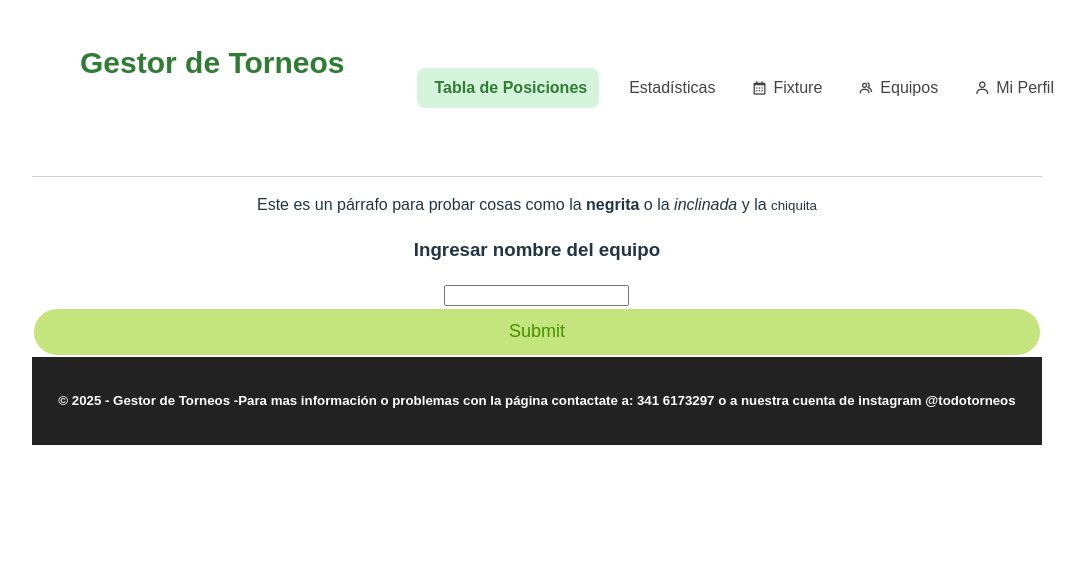
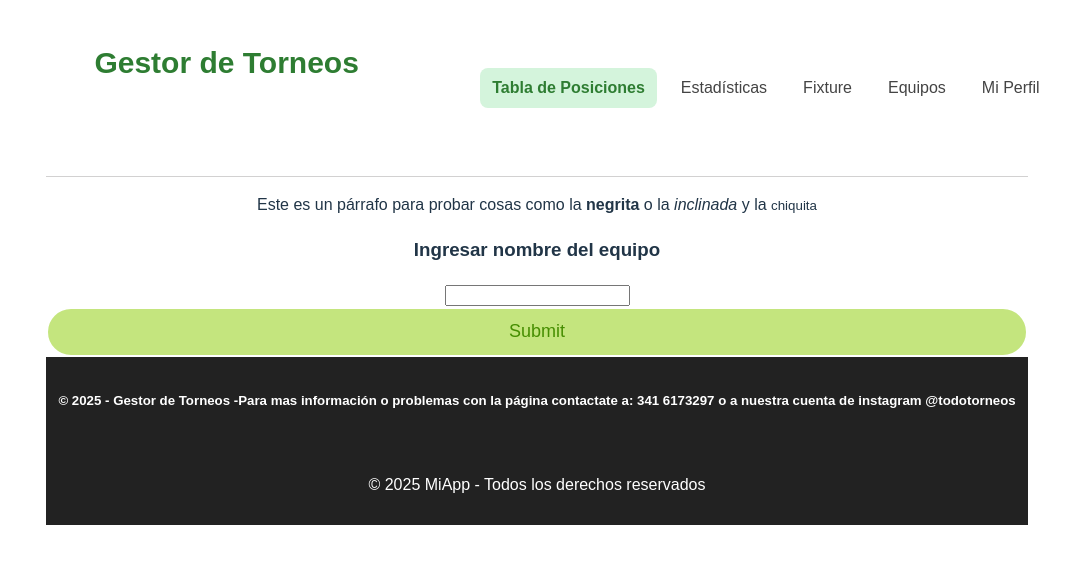
Before and after one commit to tomasandino12/frontend-TPtorneos, a React (Vite) app: page / in a window 1280 px wide. Both pictures are taken after typing "Sample", "Sample123" into the empty fields and a click on the input "Iniciar Sesión". Shown: the top 564 px of the page, without its empty margins (103-1187 px from the left). Built offline with nearby package versions, Linux system fonts and the light colour scheme.

Commit message:
Arreglo navBar y rutas

```diff
--- a/src/App.jsx
+++ b/src/App.jsx
@@ -1,29 +1,33 @@
-import { Routes, Route } from 'react-router-dom'
+import { BrowserRouter, Routes, Route } from 'react-router-dom'
 import './App.css'
 
 import InicioSesion from "./pages/InicioSesion.jsx"
 import Registro from "./pages/Registro.jsx"
-import GestorTorneos from './pages/GestorTorneos.jsx'
-import Estadisticas from './pages/Estadisticas.jsx'
-import FixtureTorneo from './pages/FixtureTorneo.jsx'
-import Equipos from './pages/Equipos.jsx'
-import MiPerfil from './pages/MiPerfil.jsx'
+import Layout from "./pages/Layout.jsx"
+import GestorTorneos from "./pages/GestorTorneos.jsx"
+import Estadisticas from "./pages/Estadisticas.jsx"
+import FixtureTorneo from "./pages/FixtureTorneo.jsx"
+import Equipos from "./pages/Equipos.jsx"
+import MiPerfil from "./pages/MiPerfil.jsx"
 
 // ⚠️ Import global eliminado:
 // import "./styles/IndexStyle.css";
 
 function App() {
   return (
+  <BrowserRouter>
     <Routes>
       <Route path="/" element={<InicioSesion />} />
-      <Route path="/iniciosesion" element={<InicioSesion />} />
       <Route path="/registro" element={<Registro />} />
-      <Route path="/gestorTorneos" element={<GestorTorneos />} />
-      <Route path="/estadisticas" element={<Estadisticas />} />
-      <Route path="/fixture" element={<FixtureTorneo />} />
-      <Route path="/equipos" element={<Equipos />} />
-      <Route path="/miPerfil" element={<MiPerfil />} />
+      <Route element={<Layout />}>
+        <Route path="/gestorTorneos" element={<GestorTorneos />} />
+        <Route path="/estadisticas" element={<Estadisticas />} />
+        <Route path="/fixture" element={<FixtureTorneo />} />
+        <Route path="/equipos" element={<Equipos />} />
+        <Route path="/miPerfil" element={<MiPerfil />} />
+      </Route>
     </Routes>
+  </BrowserRouter>
   )
 }
 
--- a/src/main.jsx
+++ b/src/main.jsx
@@ -1,13 +1,13 @@
+import React from 'react'
+import ReactDOM from 'react-dom/client'
 import { StrictMode } from 'react'
 import { createRoot } from 'react-dom/client'
 import './index.css'
 import App from './App.jsx'
 import { BrowserRouter } from 'react-router-dom'
 
-createRoot(document.getElementById('root')).render(
-  <StrictMode>
-    <BrowserRouter>
-      <App />
-    </BrowserRouter>
-  </StrictMode>,
+ReactDOM.createRoot(document.getElementById('root')).render(
+  <React.StrictMode>
+    <App />
+  </React.StrictMode>,
 )
--- a/src/pages/Equipos.jsx
+++ b/src/pages/Equipos.jsx
@@ -1,24 +1,9 @@
 import "../styles/IndexStyle.css";
+import { Link } from "react-router-dom";
 
 function Equipos() {
   return (
     <div className="Equipos">
-        <header>
-            <nav className="navbar">
-                <div className="navdiv">
-                    <div className="logo">
-                        <Link to="/gestorTorneos">Gestor de Torneos</Link>
-                    </div>
-                    <ul className="navlinks">
-                        <li><Link to="/gestorTorneos"><i className='bx  bx-trophy-star'></i> Tabla de Posiciones</Link></li>
-                        <li><Link to="/estadisticas"><i className='bx  bx-chart-bar-big-columns'></i> Estadísticas</Link></li>
-                        <li><Link to="/fixture"><i className='bx  bx-calendar' ></i> Fixture</Link></li>
-                        <li><Link to="/equipos" className="active"> <i className='bx  bx-group'></i> Equipos</Link></li>
-                        <li><Link to="/miPerfil"><i className='bx  bx-user'></i> Mi Perfil</Link></li>
-                    </ul>
-                </div>
-            </nav>
-        </header>
         <main>
             <p>ESTA ES LA PARTE DE EQUIPOS </p>
             <h3>Ingresar nombre del Jugador que desea agregar a su Equipo</h3>
--- a/src/pages/Estadisticas.jsx
+++ b/src/pages/Estadisticas.jsx
@@ -1,24 +1,9 @@
 import "../styles/IndexStyle.css";
+import { Link } from "react-router-dom";
 
 function Estadisticas() {
   return (
     <div className="Estadisticas">
-        <header>
-            <nav className="navbar">
-                <div className="navdiv">
-                    <div className="logo">
-                        <Link to="/gestorTorneos">Gestor de Torneos</Link>
-                    </div>
-                    <ul className="navlinks">
-                        <li><Link to="/gestorTorneos"><i className='bx  bx-trophy-star'></i> Tabla de Posiciones</Link></li>
-                        <li><Link to="/estadisticas" className="active"><i className='bx  bx-chart-bar-big-columns'></i> Estadísticas</Link></li>
-                        <li><Link to="/fixture"><i className='bx  bx-calendar' ></i> Fixture</Link></li>
-                        <li><Link to="/equipos"> <i className='bx  bx-group'></i> Equipos</Link></li>
-                        <li><Link to="/miPerfil"><i className='bx  bx-user'></i> Mi Perfil</Link></li>
-                    </ul>
-                </div>
-            </nav>
-        </header>
         <main>
             <p>ESTA ES LA PARTE DE ESTADISTICAS </p>
             <h3>Ingresar nombre del equipo</h3>
--- a/src/pages/FixtureTorneo.jsx
+++ b/src/pages/FixtureTorneo.jsx
@@ -1,24 +1,9 @@
 import "../styles/IndexStyle.css";
+import { Link } from "react-router-dom";
 
 function FixtureTorneo() {
     return (
     <div className="FixtureTorneo">
-        <header>
-            <nav className="navbar">
-                <div className="navdiv">
-                    <div className="logo">
-                        <Link to="/gestorTorneos">Gestor de Torneos</Link>
-                    </div>
-                    <ul className="navlinks">
-                        <li><Link to="/gestorTorneos"><i className='bx  bx-trophy-star'></i> Tabla de Posiciones</Link></li>
-                        <li><Link to="/estadisticas"><i className='bx  bx-chart-bar-big-columns'></i> Estadísticas</Link></li>
-                        <li><Link to="/fixture" className="active"><i className='bx  bx-calendar' ></i> Fixture</Link></li>
-                        <li><Link to="/equipos"> <i className='bx  bx-group'></i> Equipos</Link></li>
-                        <li><Link to="/miPerfil"><i className='bx  bx-user'></i> Mi Perfil</Link></li>
-                    </ul>
-                </div>
-            </nav>
-        </header>
         <main>
             <p>ESTA ES LA PARTE DE ESTADISTICAS </p>
             <h3>Ingresar nombre del equipo</h3>
--- a/src/pages/GestorTorneos.jsx
+++ b/src/pages/GestorTorneos.jsx
@@ -1,25 +1,9 @@
 import "../styles/IndexStyle.css";
-import { Link } from 'react-router-dom'
+import { Link, NavLink } from "react-router-dom";
 
 function GestorTorneos() {
   return (
     <div className="IndexPage">
-        <header>
-            <nav className="navbar">
-                <div className="navdiv">
-                    <div className="logo">
-                        <Link to="/gestorTorneos">Gestor de Torneos</Link>
-                    </div>
-                    <ul className="navlinks">
-                        <li><Link to="/gestorTorneos" className="active"><i className='bx  bx-trophy-star'></i> Tabla de Posiciones</Link></li>
-                        <li><Link to="/estadisticas"><i className='bx  bx-chart-bar-big-columns'></i> Estadísticas</Link></li>
-                        <li><Link to="/fixture"><i className='bx  bx-calendar' ></i> Fixture</Link></li>
-                        <li><Link to="/equipos"> <i className='bx  bx-group'></i> Equipos</Link></li>
-                        <li><Link to="/miPerfil"><i className='bx  bx-user'></i> Mi Perfil</Link></li>
-                    </ul>
-                </div>
-            </nav>
-        </header>
         <main>
             <p>Este es un párrafo para probar cosas como la <b>negrita</b> o la <i>inclinada</i> y la <small>chiquita</small> </p>
             <h3>Ingresar nombre del equipo</h3>
--- /dev/null
+++ b/src/pages/Layout.jsx
@@ -0,0 +1,65 @@
+import { Outlet, NavLink } from "react-router-dom";
+
+export default function Layout() {
+  return (
+    <>
+      <nav className="navbar">
+        <div className="navdiv">
+          <div className="logo">
+            <NavLink to="/gestorTorneos">Gestor de Torneos</NavLink>
+          </div>
+          <ul className="navlinks">
+            <li>
+              <NavLink
+                to="/gestorTorneos"
+                className={({ isActive }) => (isActive ? "active" : "")}
+              >
+                Tabla de Posiciones
+              </NavLink>
+            </li>
+            <li>
+              <NavLink
+                to="/estadisticas"
+                className={({ isActive }) => (isActive ? "active" : "")}
+              >
+                Estadísticas
+              </NavLink>
+            </li>
+            <li>
+              <NavLink
+                to="/fixture"
+                className={({ isActive }) => (isActive ? "active" : "")}
+              >
+                Fixture
+              </NavLink>
+            </li>
+            <li>
+              <NavLink
+                to="/equipos"
+                className={({ isActive }) => (isActive ? "active" : "")}
+              >
+                Equipos
+              </NavLink>
+            </li>
+            <li>
+              <NavLink
+                to="/miPerfil"
+                className={({ isActive }) => (isActive ? "active" : "")}
+              >
+                Mi Perfil
+              </NavLink>
+            </li>
+          </ul>
+        </div>
+      </nav>
+
+      <main>
+        <Outlet />
+      </main>
+
+      <footer>
+        <p>© 2025 MiApp - Todos los derechos reservados</p>
+      </footer>
+    </>
+  );
+}
--- a/src/pages/MiPerfil.jsx
+++ b/src/pages/MiPerfil.jsx
@@ -1,24 +1,9 @@
 import "../styles/IndexStyle.css";
+import { Link } from "react-router-dom";
 
 function MiPerfil() {
   return (
     <div className="MiPerfil">
-        <header>
-            <nav className="navbar">
-                <div className="navdiv">
-                    <div className="logo">
-                        <Link to="/gestorTorneos">Gestor de Torneos</Link>
-                    </div>
-                    <ul className="navlinks">
-                        <li><Link to="/gestorTorneos"><i className='bx  bx-trophy-star'></i> Tabla de Posiciones</Link></li>
-                        <li><Link to="/estadisticas"><i className='bx  bx-chart-bar-big-columns'></i> Estadísticas</Link></li>
-                        <li><Link to="/fixture"><i className='bx  bx-calendar' ></i> Fixture</Link></li>
-                        <li><Link to="/equipos"> <i className='bx  bx-group'></i> Equipos</Link></li>
-                        <li><Link to="/miPerfil" className="active"><i className='bx  bx-user'></i> Mi Perfil</Link></li>
-                    </ul>
-                </div>
-            </nav>
-        </header>
         <main>
             <p>ESTA ES LA PARTE DE MI PERFIL </p>
         </main>
```
